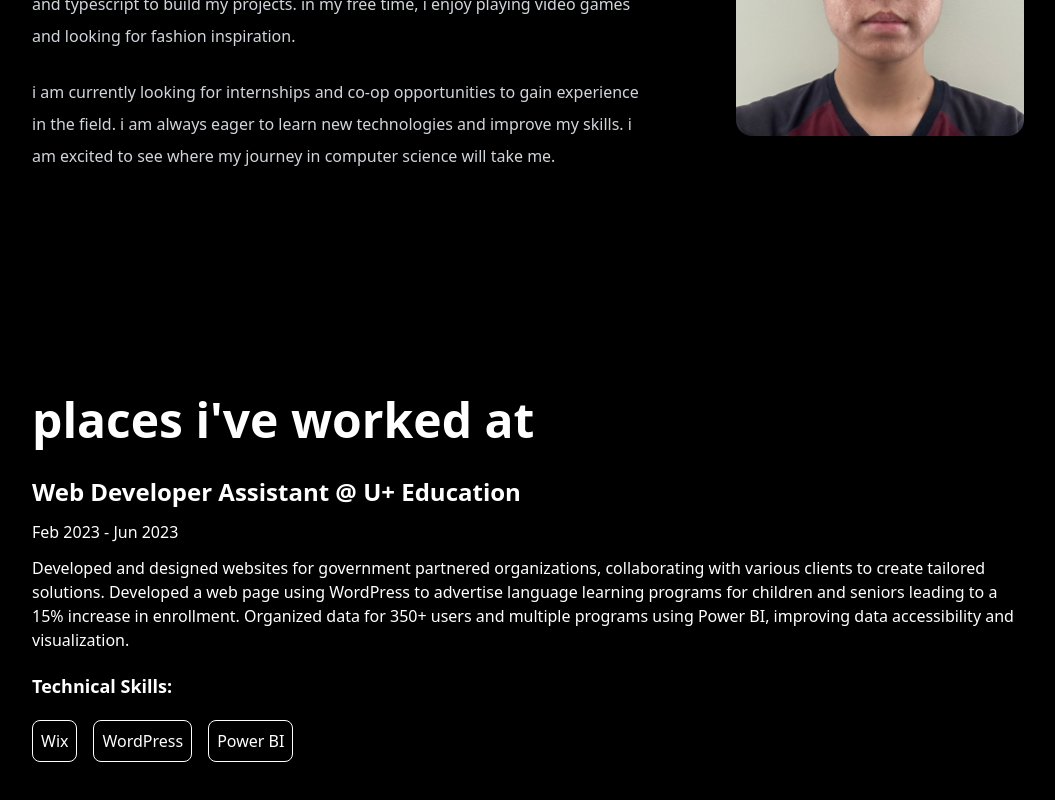
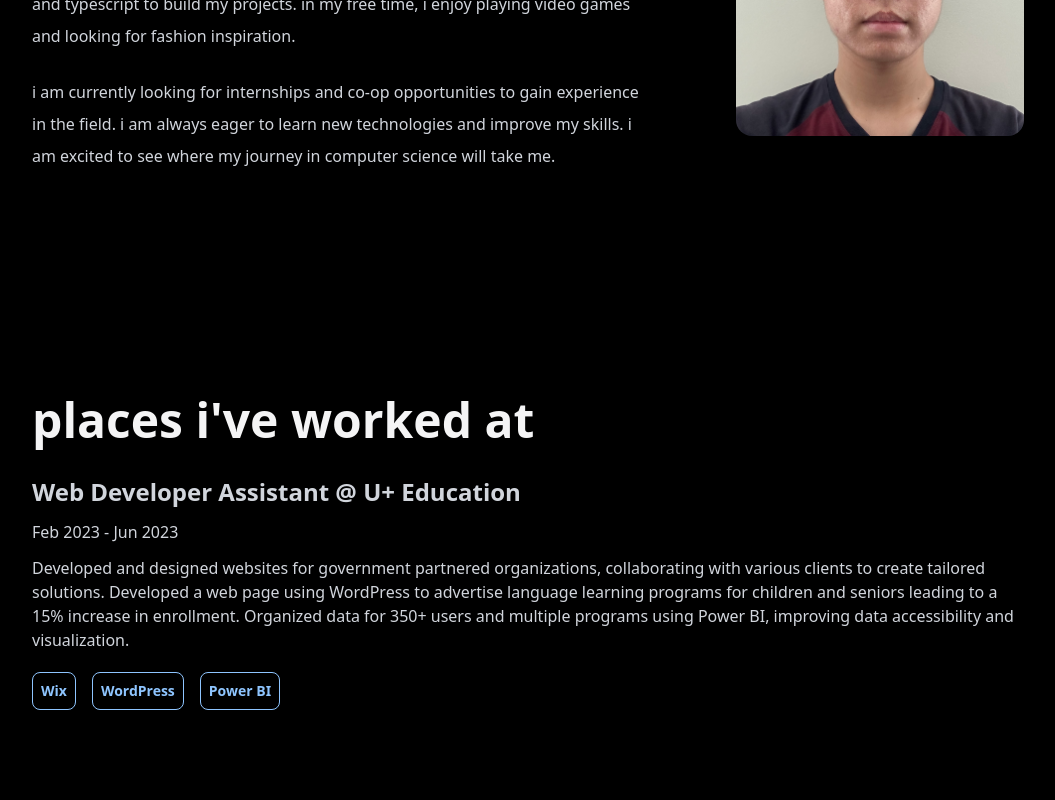
Before and after one commit to AndrewC145/Portfolio, a React (Vite) app: page / in a window 1280 px wide. Shown: the part 1172-1972 px from the top of the page, without its empty margins (112-1167 px from the left). Built offline with nearby package versions, Linux system fonts and the light colour scheme.

Commit message:
Finished Working on Experience and Related Components

```diff
--- a/src/components/Experience.tsx
+++ b/src/components/Experience.tsx
@@ -1,5 +1,6 @@
 import Container from "./Container";
 import Title from "./Title";
+import { experiences } from "../data/experience";
 
 function Experience() {
   return (
@@ -13,38 +14,21 @@ function Experience() {
 }
 
 function WorkExperiences() {
-  const experiences: {
-    id: number;
-    title: string;
-    company: string;
-    date: string;
-    description: string;
-    skills: string[];
-  }[] = [
-    {
-      id: 1,
-      title: "Web Developer Assistant",
-      company: "U+ Education",
-      date: "Feb 2023 - Jun 2023",
-      description:
-        "Developed and designed websites for government partnered organizations, collaborating with various clients to create tailored solutions. Developed a web page using WordPress to advertise language learning programs for children and seniors leading to a 15% increase in enrollment. Organized data for 350+ users and multiple programs using Power BI, improving data accessibility and visualization.",
-      skills: ["Wix", "WordPress", "Power BI"],
-    },
-  ];
-
   return (
     <>
       {experiences.map((experience) => (
-        <div className="pb-6 lg:pb-8" key={experience.id}>
+        <div className="pb-6 text-gray-300 lg:pb-8" key={experience.id}>
           <h2 className="mb-3 text-lg font-semibold md:text-xl lg:text-2xl">
             {experience.title} @ {experience.company}
           </h2>
           <h3 className="mb-3">{experience.date}</h3>
           <h4>{experience.description}</h4>
-          <div className="mt-3 w-fit space-x-4">
-            <h4 className="pt-2 pb-5 text-lg font-semibold">Technical Skills:</h4>
+          <div className="mt-5 w-fit space-x-4">
             {experience.skills.map((skill, index) => (
-              <span className="inline-block rounded-lg border-1 p-2" key={index}>
+              <span
+                className="inline-block rounded-lg border-1 border-blue-300 p-2 text-sm font-semibold text-blue-300 transition duration-300 ease-in-out hover:border-blue-400 hover:bg-blue-400 hover:text-[#F4F4F5]"
+                key={index}
+              >
                 {skill}
               </span>
             ))}
--- a/src/components/Header.tsx
+++ b/src/components/Header.tsx
@@ -1,6 +1,6 @@
 function Header() {
   return (
-    <header className="sticky top-0 right-0 left-0 z-50 bg-black/50 p-4 text-white sm:p-5 md:p-6">
+    <header className="sticky top-0 right-0 left-0 z-50 bg-black/50 p-4 text-[#F4F4F5] sm:p-5 md:p-6">
       <nav className="flex justify-between bg-transparent font-sans font-semibold">
         <p>ANDREW</p>
         <ul className="flex cursor-pointer gap-4 uppercase sm:gap-5 md:gap-6 lg:gap-7 xl:gap-8">
--- a/src/components/Hero.tsx
+++ b/src/components/Hero.tsx
@@ -8,7 +8,7 @@ function Hero() {
           <source src={jpVideo} type="video/mp4"></source>
         </video>
         <div className="absolute inset-0 flex items-end justify-center overflow-hidden">
-          <h1 className="mb-8 text-center font-rhd text-4xl font-bold sm:mb-9 sm:text-5xl md:mb-10 md:text-6xl lg:mb-11 lg:text-7xl xl:mb-12 xl:text-8xl 2xl:mb-12 2xl:text-[150px]">
+          <h1 className="mb-8 text-center font-rhd text-4xl font-bold text-[#F4F4F5] sm:mb-9 sm:text-5xl md:mb-10 md:text-6xl lg:mb-11 lg:text-7xl xl:mb-12 xl:text-8xl 2xl:mb-12 2xl:text-[150px]">
             HEY THERE, <br /> I'M ANDREW
           </h1>
         </div>
--- a/src/components/Title.tsx
+++ b/src/components/Title.tsx
@@ -1,5 +1,7 @@
 function Title({ header }: { header: string }) {
-  return <h1 className="mb-8 text-2xl font-semibold md:text-4xl xl:text-5xl">{header}</h1>;
+  return (
+    <h1 className="mb-8 text-2xl font-semibold text-[#F4F4F5] md:text-4xl xl:text-5xl">{header}</h1>
+  );
 }
 
 export default Title;
--- /dev/null
+++ b/src/data/experience.ts
@@ -0,0 +1,13 @@
+import { ExperienceType } from "../types/experience-types";
+
+export const experiences: ExperienceType[] = [
+  {
+    id: 1,
+    title: "Web Developer Assistant",
+    company: "U+ Education",
+    date: "Feb 2023 - Jun 2023",
+    description:
+      "Developed and designed websites for government partnered organizations, collaborating with various clients to create tailored solutions. Developed a web page using WordPress to advertise language learning programs for children and seniors leading to a 15% increase in enrollment. Organized data for 350+ users and multiple programs using Power BI, improving data accessibility and visualization.",
+    skills: ["Wix", "WordPress", "Power BI"],
+  },
+];
--- /dev/null
+++ b/src/types/experience-types.ts
@@ -0,0 +1,8 @@
+export type ExperienceType = {
+  id: number;
+  title: string;
+  company: string;
+  date: string;
+  description: string;
+  skills: string[];
+};
```
